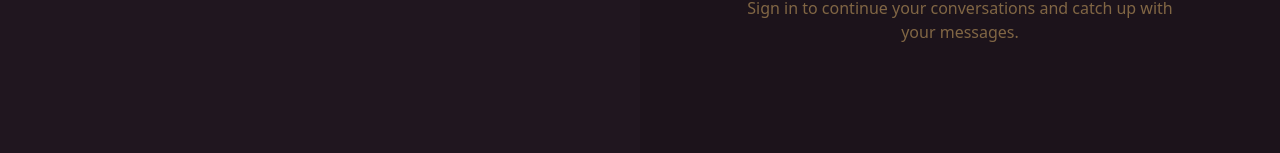
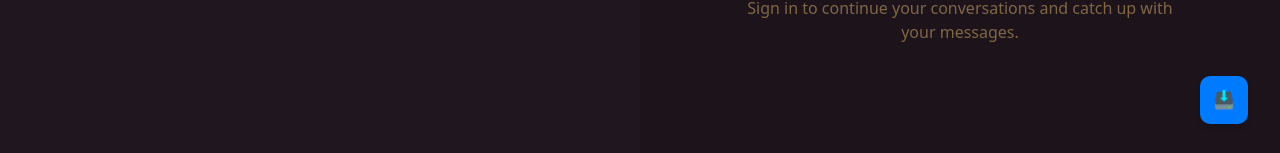
Before and after one commit to Rahuly1606/Chat-Applications-React-JS-, a React (Vite) app in the folder frontend/: page /login in a window 1280 px wide. Shown: the part 644-797 px from the top of the page. Built offline with nearby package versions, Linux system fonts and the light colour scheme; no server answers.

Commit message:
added a icon to install app

```diff
--- a/frontend/src/App.jsx
+++ b/frontend/src/App.jsx
@@ -88,13 +88,13 @@ const App = () => {
   return (
     <div data-theme={theme}>
       <Navbar />
-      {/* {!isInstalled && (
+      {!isInstalled && (
         <div className="install-button-container">
           <button  onClick={handleInstallClick} className="install-button">
-            Install App
+            <img src="/install.png" alt="" />
           </button>
         </div>
-      )} */}
+      )}
 
       <Routes>
         <Route path="/" element={authUser ? <HomePage /> : <Navigate to="/login" />} />
--- a/frontend/src/index.css
+++ b/frontend/src/index.css
@@ -39,13 +39,24 @@
   background-color: #007bff;
   color: white;
   border: none;
-  padding: 0.75rem 1.5rem;
+  padding: 0.75rem;
   border-radius: 10px;
   cursor: pointer;
   font-size: 1.25rem;
   font-weight: bold;
   box-shadow: 0 4px 6px rgba(0, 0, 0, 0.1);
   transition: background-color 0.3s ease, transform 0.3s ease;
+  display: flex;
+  align-items: center;
+  justify-content: center;
+  width: 3rem;
+  height: 3rem;
+}
+
+.install-button img {
+  width: 100%;
+  height: 100%;
+  object-fit: cover;
 }
 
 .install-button:hover {
```
